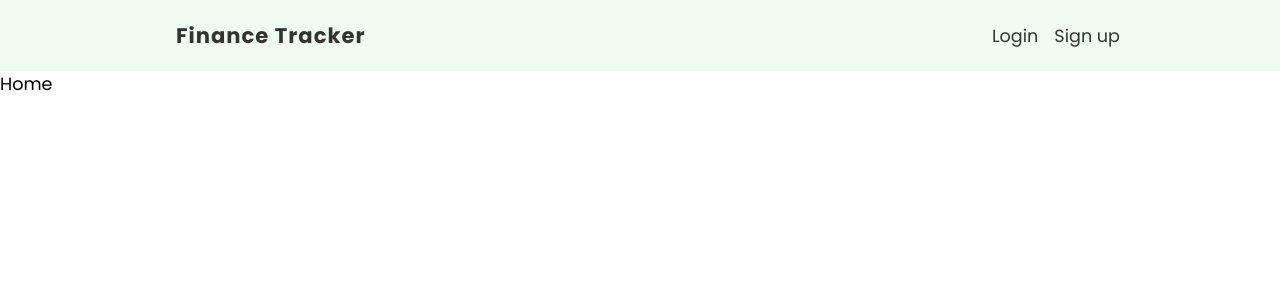
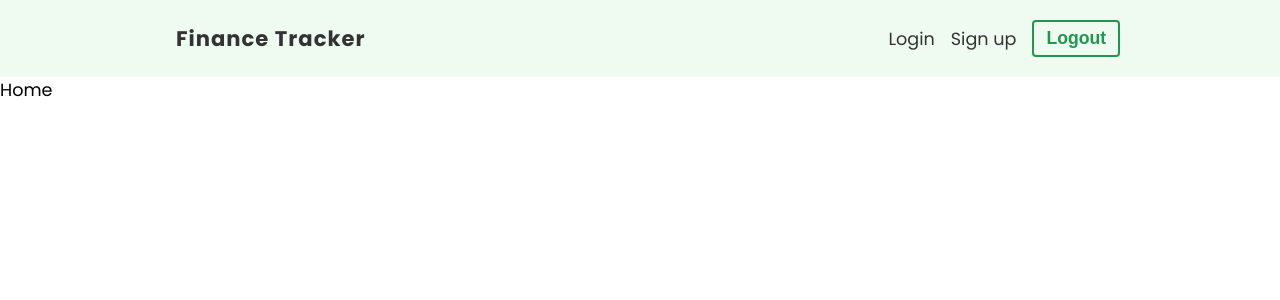
Before and after one commit to manny53365/finance-tracker, a React (Create React App) app: page / in a window 1280 px wide. Shown: the top 300 px of the page. Built offline with nearby package versions, Linux system fonts and the light colour scheme.

Commit message:
added logout button and exported the outout hook

```diff
--- a/src/components/Navbar.jsx
+++ b/src/components/Navbar.jsx
@@ -1,8 +1,12 @@
 import { Link } from 'react-router-dom'
+import { useLogout } from '../hooks/useLogout'
 
 import styles from './Navbar.module.css'
 
 export default function Navbar() {
+
+    const { logout } = useLogout();
+
     return(
         <nav className={styles.navbar}>
             <ul>
@@ -10,6 +14,7 @@ export default function Navbar() {
 
                 <li><Link to='/login'>Login</Link></li>
                 <li><Link to='/signup'>Sign up</Link></li>
+                <li><button className='btn' onClick={logout}>Logout</button></li>
             </ul>
         </nav>
     )
--- a/src/hooks/useLogout.jsx
+++ b/src/hooks/useLogout.jsx
@@ -2,7 +2,7 @@ import { useState } from "react";
 import { projectAuth } from "../firebase/config"
 import { useAuthContext } from "./useAuthContext"
 
-const useLogout = () => {
+export const useLogout = () => {
     const [error, setError] = useState(null);
     const [isPending, setIsPending] = useState(false);
     const { dispatch } = useAuthContext();
```
